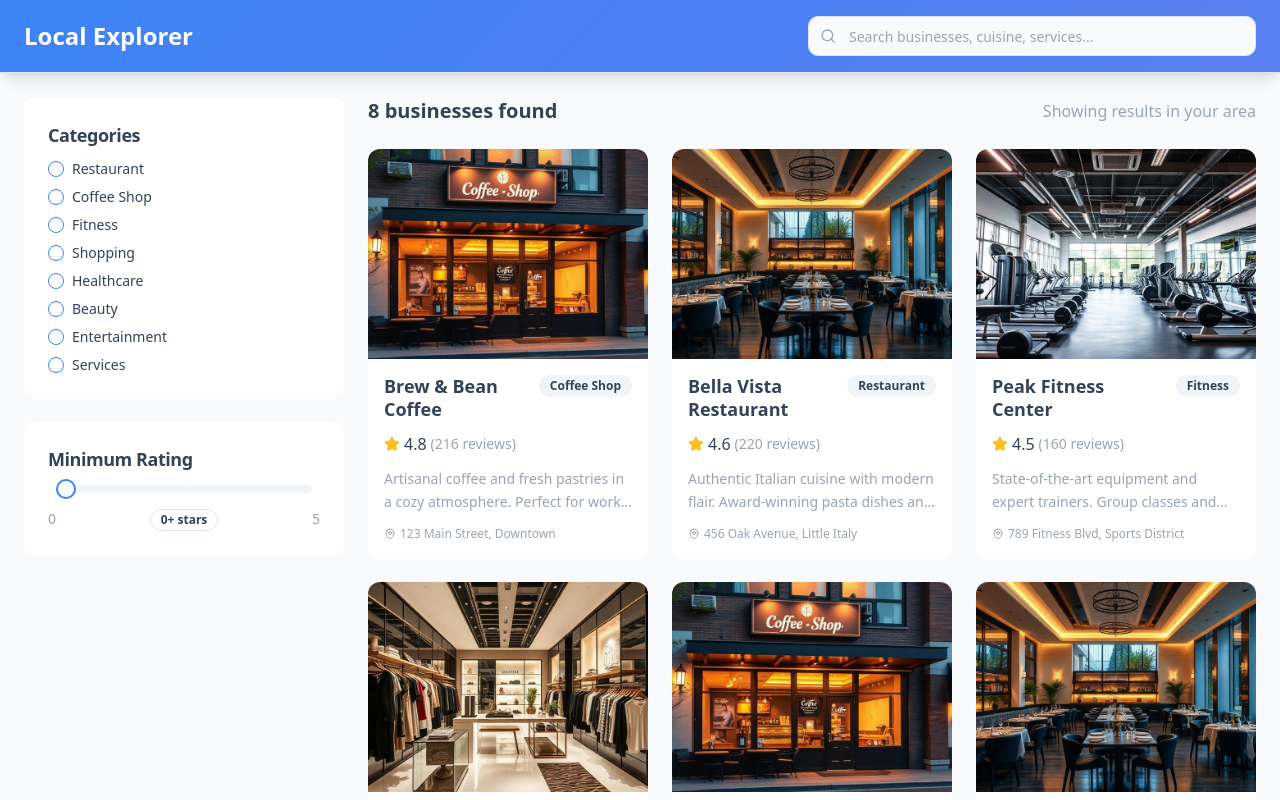
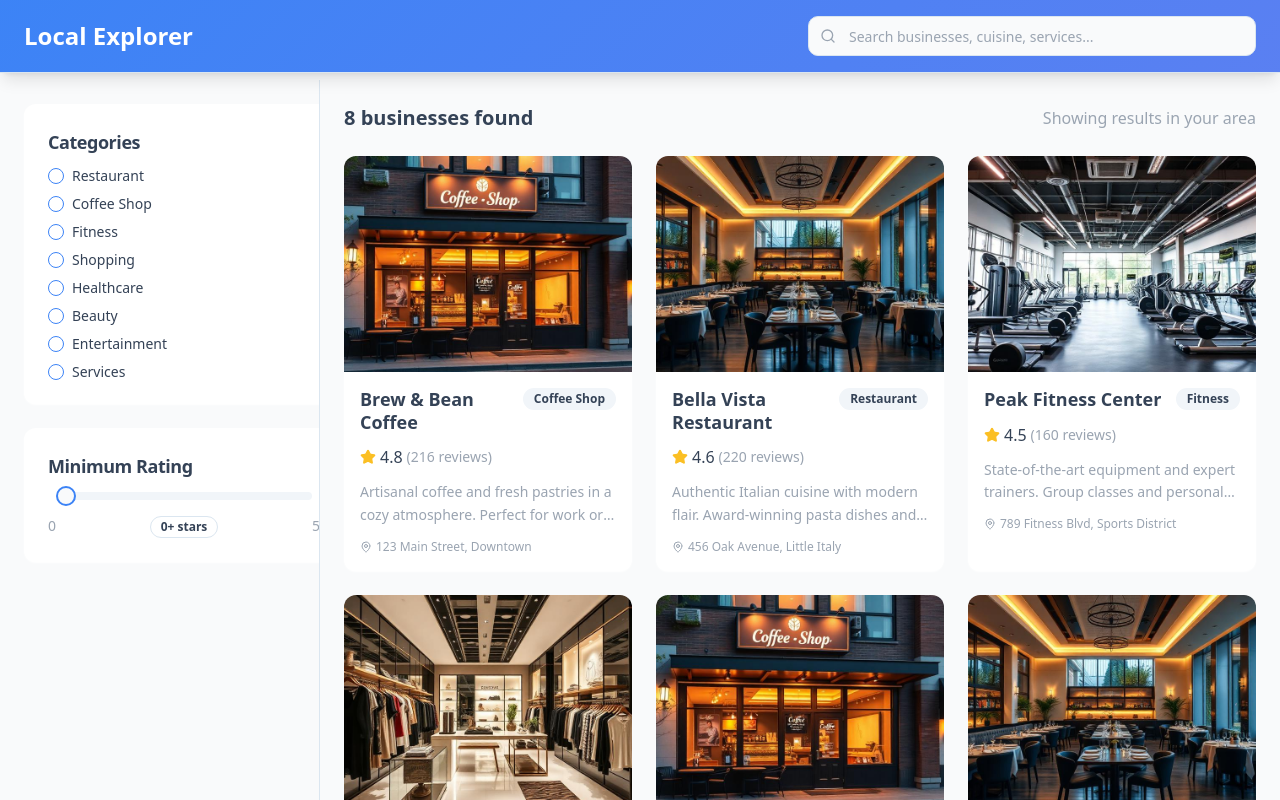
Before and after one commit to sanikadali/locale-finder-board, a React (Vite) app: page / in a window 1280 px wide. Shown: the top 800 px of the page. Built offline with nearby package versions, Linux system fonts and the light colour scheme; the HTML template or start-up script is replaced by a standard one.

Commit message:
Fix: Prevent sidebar and navbar scrolling

```diff
--- a/src/pages/Index.tsx
+++ b/src/pages/Index.tsx
@@ -26,8 +26,8 @@ const Index = () => {
 
   return (
     <div className="min-h-screen bg-background">
-      {/* Header */}
-      <header className="bg-hero-gradient shadow-lg border-b">
+      {/* Fixed Header */}
+      <header className="fixed top-0 left-0 right-0 z-50 bg-hero-gradient shadow-lg border-b">
         <div className="container mx-auto px-6 py-4">
           <div className="flex items-center justify-between">
             <div className="flex items-center gap-4">
@@ -42,20 +42,23 @@ const Index = () => {
         </div>
       </header>
 
-      <div className="container mx-auto px-6 py-6">
-        <div className="flex gap-6">
-          {/* Sidebar */}
-          <aside className="shrink-0">
+      <div className="flex pt-20">
+        {/* Fixed Sidebar */}
+        <aside className="fixed left-0 top-20 bottom-0 w-80 bg-background border-r overflow-y-auto">
+          <div className="p-6">
             <FilterSidebar
               selectedCategories={selectedCategories}
               onCategoryChange={setSelectedCategories}
               minRating={minRating}
               onRatingChange={setMinRating}
             />
+          </div>
         </aside>
 
-          {/* Main Content */}
-          <main className="flex-1 space-y-6">
+        {/* Scrollable Main Content */}
+        <main className="flex-1 ml-80 overflow-y-auto">
+          <div className="container mx-auto px-6 py-6">
+            <div className="space-y-6">
               {/* Results Header */}
               <div className="flex items-center justify-between">
                 <h2 className="text-xl font-semibold text-foreground">
@@ -75,8 +78,9 @@ const Index = () => {
 
               {/* Map Section */}
               <MapPlaceholder />
+            </div>
+          </div>
         </main>
-        </div>
       </div>
     </div>
   );
```
Lines whose indentation alone changed are shown as unchanged.
